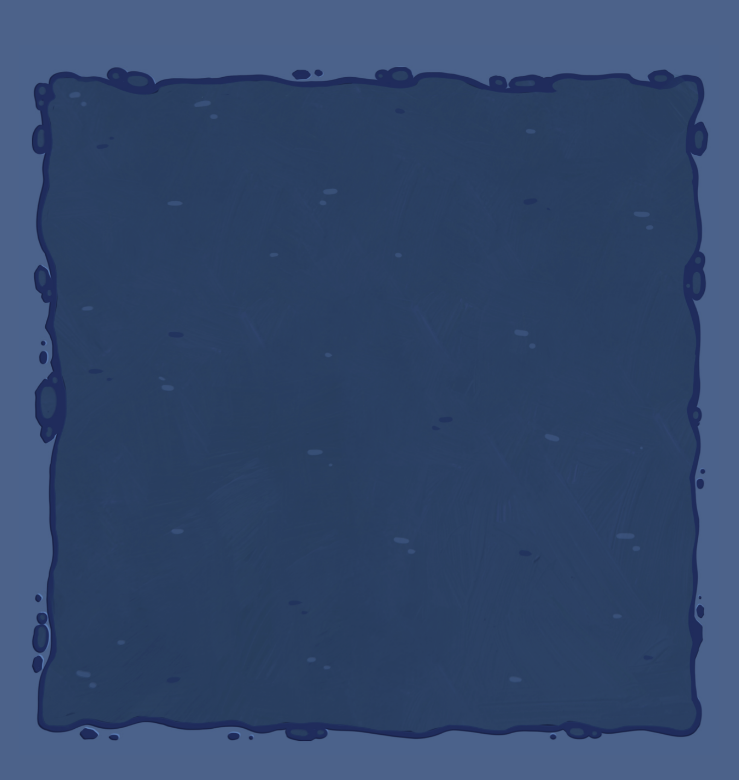
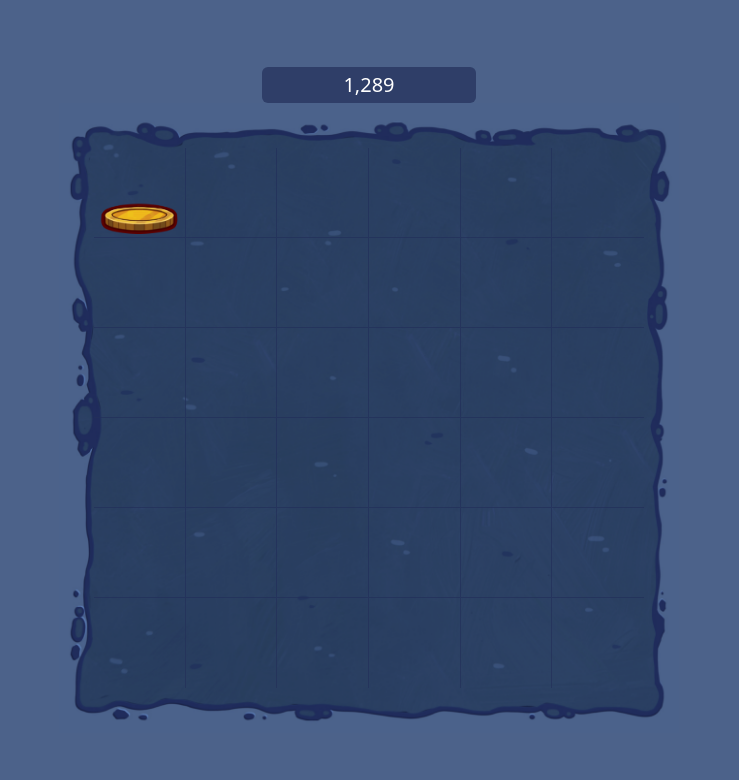
Before and after one commit to consolelabs/tripod-web, a Next.js app: page / in a window 1280 px wide. Shown: the top 780 px of the page, without its empty margins (271-1010 px from the left). Built offline with nearby package versions, Linux system fonts and the light colour scheme.

Commit message:
chore: add grid

```diff
--- a/components/Board.tsx
+++ b/components/Board.tsx
@@ -1,27 +1,52 @@
 import Image from "next/image";
-import React, { useEffect, useState } from "react";
+import React from "react";
+import cln from "classnames";
 
-const scale = 0.8;
-const initialW = 1280;
-const initialH = 1300;
-const ratio = initialW / initialH;
+const ratio = 1280 / 1300;
+const chars = ["a", "b", "c", "d", "e", "f"];
 
-export const Board = (props: {}) => {
-  const [size, setSize] = useState({ w: 0, h: 0 });
+type Props = {
+  showGridText?: boolean;
+};
 
-  useEffect(() => {
-    let w = ((window.innerWidth * scale) / initialW) * initialW;
-    w = Math.max(Math.min(w, 700), 0);
-    const h = w * ratio;
-    setSize({
-      w,
-      h,
-    });
-  }, []);
-
+export const Board = ({ showGridText = false }: Props) => {
   return (
-    <div>
-      <Image src="/background.png" width={size.w} height={size.h} alt="" />
+    <div className="relative">
+      <div style={{ paddingTop: `calc(100% * ${ratio})` }}>
+        <Image
+          src="/background.png"
+          fill
+          style={{ objectFit: "contain" }}
+          alt=""
+        />
+      </div>
+      <div
+        style={{}}
+        className="font-medium p-[7%] text-white/30 absolute top-0 left-0 h-full w-full grid grid-cols-6 grid-rows-6"
+      >
+        {Array(36)
+          .fill(0)
+          .map((_, i) => {
+            const text = `${chars[i % 6]}${6 - Math.floor(i / 6)}`;
+            return (
+              <div
+                key={`grid-${text}`}
+                className={cln(
+                  "relative py-0.5 px-1 w-full h-full flex items-start justify-end",
+                  {
+                    "border-b border-tripod-900/70": 36 - i > 6,
+                    "border-r border-tripod-900/70": i % 6 !== 5,
+                  }
+                )}
+              >
+                {i === 0 && (
+                  <Image src="/disk.png" width={200} height={200} alt="" />
+                )}
+                {showGridText && <span>{text}</span>}
+              </div>
+            );
+          })}
+      </div>
     </div>
   );
 };
--- a/components/Stats.tsx
+++ /dev/null
@@ -1,5 +0,0 @@
-import React from "react";
-
-export const Stats = (props: {}) => {
-  return <div></div>;
-};
--- a/package.json
+++ b/package.json
@@ -12,6 +12,7 @@
     "@types/node": "18.11.14",
     "@types/react": "18.0.26",
     "@types/react-dom": "18.0.9",
+    "classnames": "^2.3.2",
     "eslint": "8.29.0",
     "eslint-config-next": "13.0.6",
     "next": "13.0.6",
--- a/pages/index.tsx
+++ b/pages/index.tsx
@@ -1,11 +1,24 @@
+import Head from "next/head";
 import { Board } from "../components/Board";
-import { Stats } from "../components/Stats";
+
+const pointFormat = new Intl.NumberFormat().format;
 
 export default function Home() {
   return (
-    <div className="overflow-auto flex justify-center items-center bg-tripod h-screen w-screen">
-      <Stats />
-      <Board />
+    <div className="overflow-auto flex bg-tripod min-h-screen min-w-screen relative">
+      <Head>
+        <title>Triple Pod</title>
+      </Head>
+      <div className="absolute w-full h-full flex items-center">
+        <div className="mx-auto grid grid-cols-3 row-auto max-w-[640px] min-w-[320px] min-h-0 w-full">
+          <div className="col-start-2 col-span-1 px-3 py-1 rounded-md bg-tripod-900/70 text-white text-xl text-center">
+            {pointFormat(1289)}
+          </div>
+          <div className="col-span-3">
+            <Board />
+          </div>
+        </div>
+      </div>
       {/* <Shop /> */}
     </div>
   );
--- a/tailwind.config.js
+++ b/tailwind.config.js
@@ -9,6 +9,7 @@ module.exports = {
       colors: {
         tripod: {
           DEFAULT: "#4c628a",
+          900: "#23305a",
         },
       },
     },
```
Also changed, not shown: 1 other file (tests, documents, lock files or other folders).
